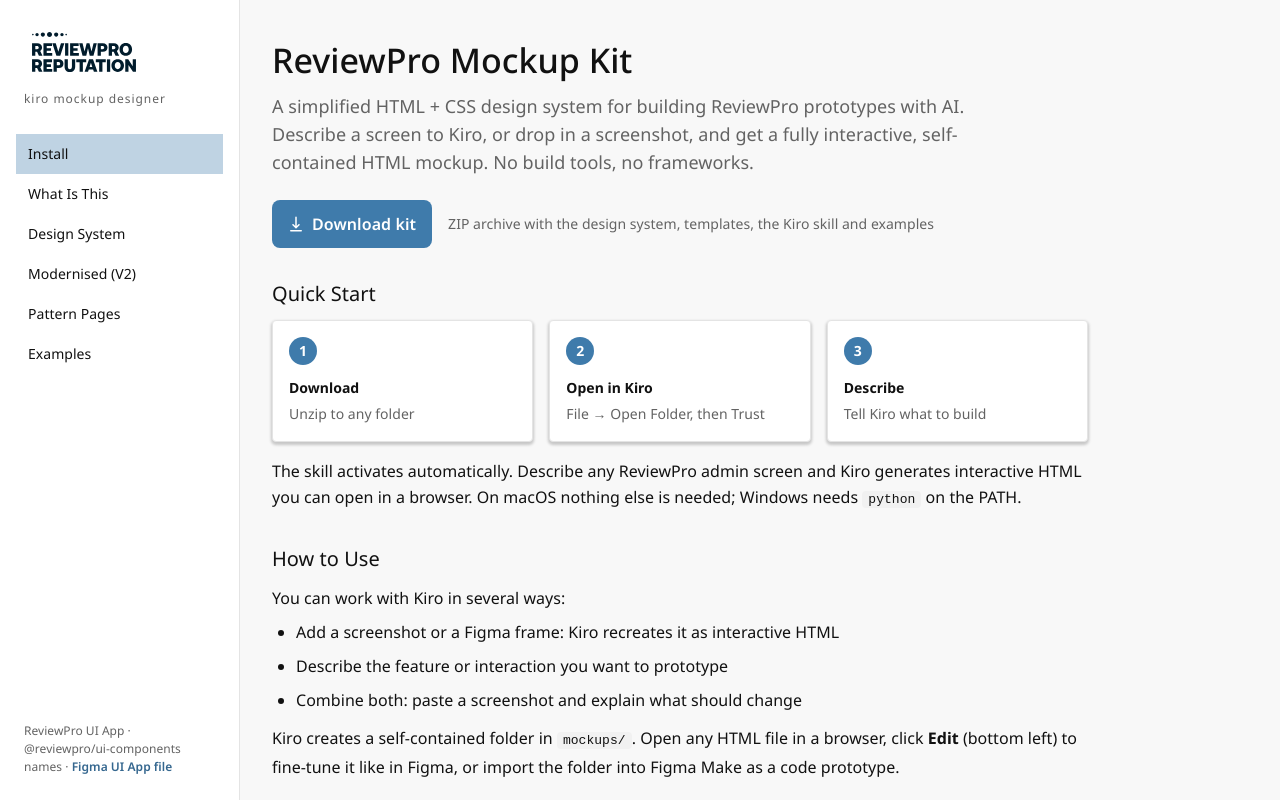
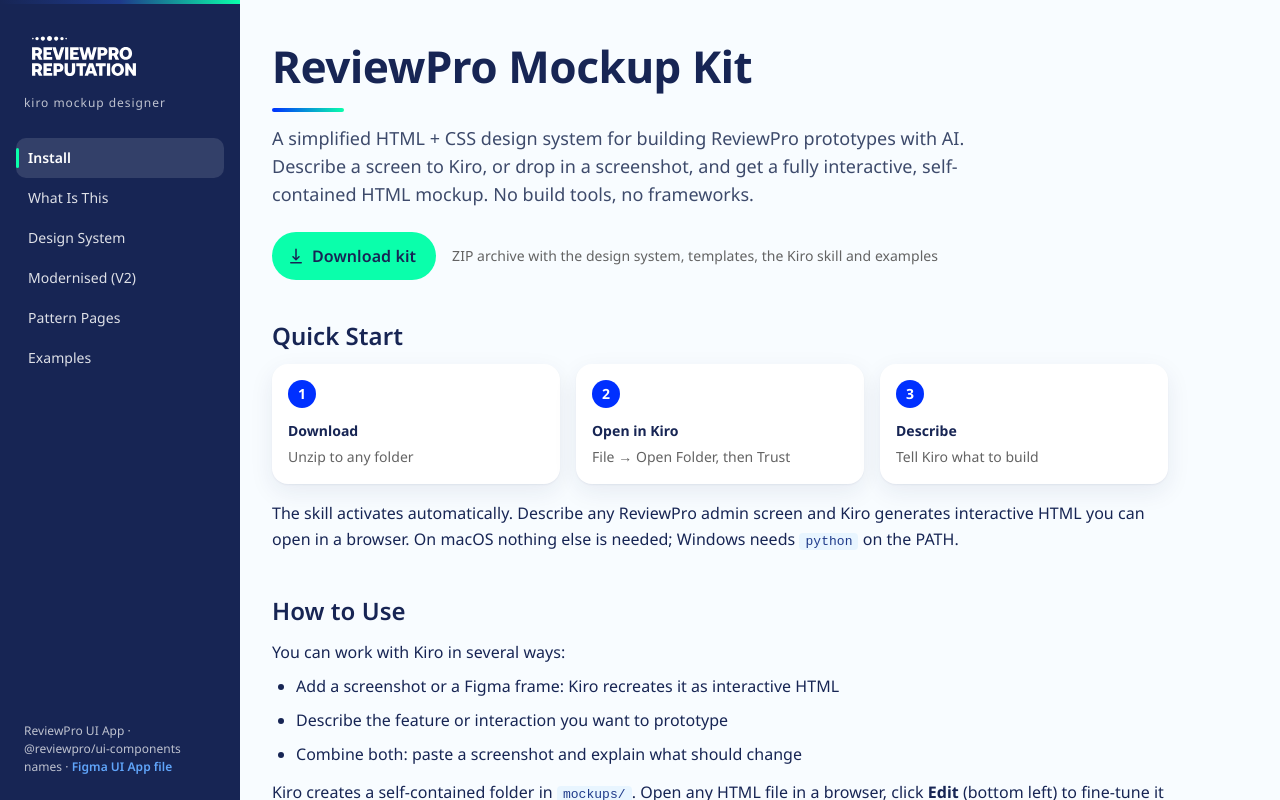
Before and after one commit to laurapistacho/reviewpro-mockup-kit, a plain HTML site: page index.html in a window 1280 px wide. Drawn offline with Linux system fonts and the light colour scheme; a web font is replaced by a local one.

Commit message:
Site: Shiji brand look

```diff
--- a/index.html
+++ b/index.html
@@ -55,6 +55,42 @@
     .v2-cards { display: grid; grid-template-columns: repeat(auto-fill, minmax(240px, 1fr)); gap: var(--spacing-2); margin-top: var(--spacing-2); }
     .v2-cards .rp-tile-content p { font-size: 14px; line-height: 22px; }
     .site-actions { display: flex; flex-wrap: wrap; gap: var(--spacing-1-5); margin-top: var(--spacing-3); }
+    /* Shiji brand skin for the website only (Presentation Designer brand kit, Day & Night). The kit pages and the V2 concept do not use it. */
+    @font-face { font-family: "Shiji Day Sans"; src: url("https://cdn.prod.website-files.com/67da8139199c44005d0f1427/67da8139199c44005d0f1b8f_ShijiDaySansAeonik-Medium.woff2") format("woff2"); font-weight: 500 600; font-display: swap; }
+    @font-face { font-family: "Shiji Day Sans"; src: url("https://cdn.prod.website-files.com/67da8139199c44005d0f1427/67da8139199c44005d0f1b9d_ShijiDaySansAeonik-Bold.woff2") format("woff2"); font-weight: 700; font-display: swap; }
+    body { --site-midnight: #172554; --site-twilight: #1E3A8A; --site-blue: #0030FF; --site-meridian: #60A5FA; --site-daylight: #E8F5FF; --site-green: #0AFFAB; background: #F8FCFF; color: var(--site-midnight); }
+    .site-nav { border-right: 0; background: var(--site-midnight); }
+    .site-nav::before { content: ""; display: block; height: 4px; margin: calc(-1 * var(--spacing-3)) calc(-1 * var(--spacing-2)) var(--spacing-3); background: linear-gradient(90deg, #172554 0%, #1E3A8A 50%, #0AFFAB 100%); }
+    .site-logo img { filter: brightness(0) invert(1); }
+    .site-logo span { color: rgba(255, 255, 255, 0.72); }
+    .site-nav .rp-side-bar-panel-item { position: relative; border-radius: 10px; color: rgba(255, 255, 255, 0.86); }
+    .site-nav .rp-side-bar-panel-item:hover { background: rgba(255, 255, 255, 0.08); color: #fff; }
+    .site-nav .rp-side-bar-panel-item-active, .site-nav .rp-side-bar-panel-item-active:hover { background: rgba(255, 255, 255, 0.12); color: #fff; font-weight: 600; }
+    .site-nav .rp-side-bar-panel-item-active::before { content: ""; position: absolute; left: 0; top: 10px; bottom: 10px; width: 3px; border-radius: 3px; background: var(--site-green); }
+    .site-nav .rp-side-bar-panel-item:focus-visible { outline: 2px solid var(--site-meridian); outline-offset: 2px; }
+    .site-nav-footer { color: rgba(255, 255, 255, 0.72); }
+    .site-nav-footer .rp-link { color: var(--site-meridian); }
+    .site-nav a:focus-visible { outline: 2px solid var(--site-meridian); outline-offset: 2px; }
+    .site-content { max-width: 960px; }
+    .site-content h1 { font-family: "Shiji Day Sans", "Noto Sans", sans-serif; font-size: 44px; line-height: 52px; font-weight: 700; letter-spacing: -0.01em; color: var(--site-midnight); }
+    .site-content h1::after { content: ""; display: block; width: 72px; height: 4px; margin-top: var(--spacing-2); border-radius: 4px; background: linear-gradient(90deg, #0030FF, #0AFFAB); }
+    .site-content h2 { font-family: "Shiji Day Sans", "Noto Sans", sans-serif; font-size: 24px; line-height: 32px; font-weight: 600; color: var(--site-midnight); margin-top: var(--spacing-5); }
+    .site-content h3, .site-content .rp-tile-title-label { color: var(--site-midnight); }
+    .site-content p, .site-content li { color: var(--site-midnight); }
+    .site-lead { color: #3D4A6B !important; }
+    .site-content .rp-link, .site-content a.rp-link { color: var(--site-blue); }
+    .site-content code { background: var(--site-daylight); color: var(--site-twilight); }
+    .site-content .rp-tile, .pattern-card { border: 0; border-radius: 16px; background: #fff; box-shadow: 0 1px 2px rgba(23, 37, 84, 0.06), 0 8px 24px rgba(23, 37, 84, 0.08); }
+    .pattern-card:hover { box-shadow: 0 2px 4px rgba(23, 37, 84, 0.08), 0 12px 32px rgba(23, 37, 84, 0.14); }
+    .pattern-num { background: var(--site-daylight); color: var(--site-blue); }
+    .site-step-num { background: var(--site-blue); }
+    .site-main .rp-main-button { border-radius: 500px; background: var(--site-blue); border-color: var(--site-blue); padding-inline: 20px; }
+    .site-main .rp-main-button:hover { background: var(--site-twilight); border-color: var(--site-twilight); }
+    .site-download .rp-main-button { background: var(--site-green); border-color: var(--site-green); color: var(--site-midnight); }
+    .site-download .rp-main-button:hover { background: #3DFFBC; border-color: #3DFFBC; }
+    .site-main .rp-default-button, .site-main .rp-ghost-button { border-radius: 500px; }
+    .site-main .rp-default-button { border-color: var(--site-midnight); color: var(--site-midnight); }
+    .ds-bar, .site-viewer-bar { background: #fff; border-bottom-color: #D5ECFF; }
     @media (max-width: 979px) { .site-nav { width: 200px; } .site-steps, .site-two { grid-template-columns: minmax(0, 1fr); } }
   </style>
 </head>
```
Also changed, not shown: 1 other file.
